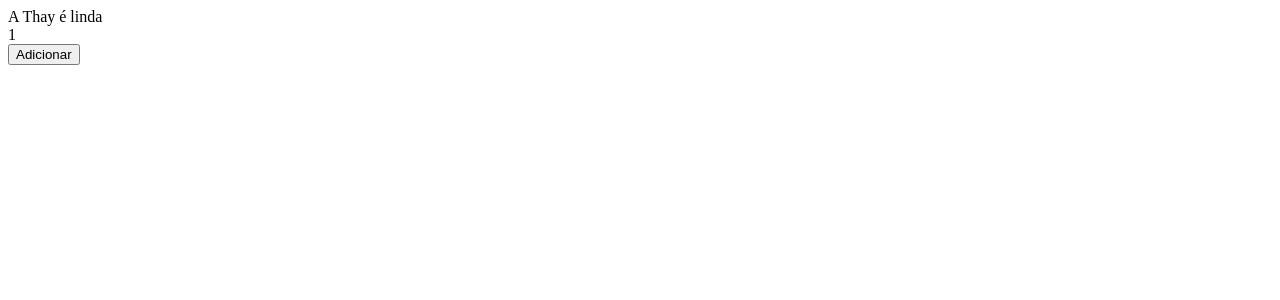
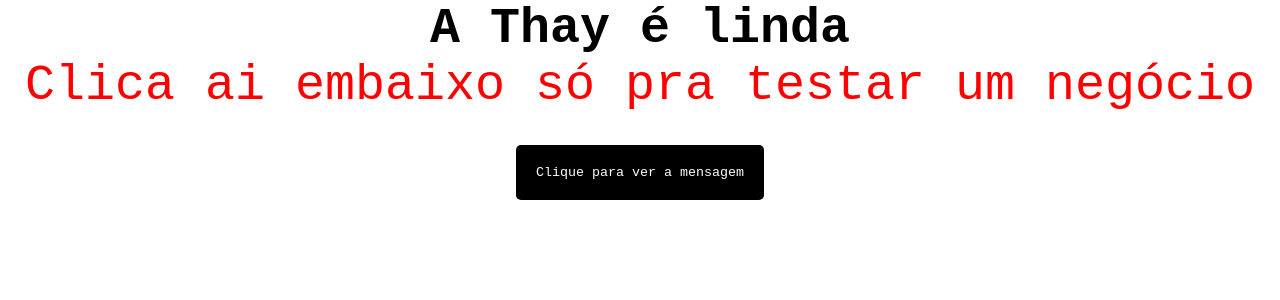
Before and after one commit to TricksterNoir/ideia-unica, a Next.js app: page / in a window 1280 px wide. Shown: the top 300 px of the page. Built offline with nearby package versions, Linux system fonts and the light colour scheme.

Commit message:
Second Commit

```diff
--- /dev/null
+++ b/pages/_app.js
@@ -0,0 +1,7 @@
+import './style.css'; // Importa o arquivo CSS global
+
+function MyApp({ Component, pageProps }) {
+  return <Component {...pageProps} />;
+}
+
+export default MyApp;
--- a/pages/index.js
+++ b/pages/index.js
@@ -2,22 +2,45 @@ import { useState } from "react";
 
 function Home(){
     return <div>
-    A Thay é linda
-    <Contador />
+    <h1 className="homeTitle">A Thay é linda</h1>
+    <Declaracao />
     </div>
 }
 
-function Contador(){
-    const [contador, setContador] = useState(1);
+// function sortMegaSena(){
+//     const listSorted = [];
+//     let i = 0;
 
-    function adicionarContador(){
-        setContador(contador + 1);
+//     while(i<5){
+//         const sortedNumber = Math.floor(Math.random() * 60) + 1;
+//         const formattedNumber = sortedNumber.toLocaleString('en-us', {
+//             minimumIntegerDigits: 2,
+//             useGrouping: false
+//         });
+//         listSorted.push(formattedNumber)
+//     }
+
+//     return (
+//         <div>
+//             <div>Seu palpite para megasena é: </div>
+//             <button onClick={sortMegaSena}>Sortear</button>
+//         </div>
+//     )
+// }
+
+function Declaracao(){
+    const[msg, setMsg] = useState(`Clica ai embaixo só pra testar um negócio`);
+
+    function mudaMsg(){
+        setMsg(`Obrigado por todo seu apoio e carinho, é algo besta mas queria arrumar uma forma diferente de te agradecer por dispor do seu tempo para me ajudar, você é ótima!`);
     }
 
-    return (
+    return(
         <div>
-            <div>{contador}</div>
-            <button onClick={adicionarContador}>Adicionar</button>
+            <div className="responseMsg">{msg}</div>
+            <div className="buttonContainer">
+                <button onClick={mudaMsg}>Clique para ver a mensagem</button>
+            </div>
         </div>
     )
 }
--- /dev/null
+++ b/pages/style.css
@@ -0,0 +1,37 @@
+*{
+    margin: 0;
+    padding: 0;
+    font-family: 'Courier New', Courier, monospace;
+}
+.homeTitle {
+    color: #000;
+    font-size: 50px;
+    text-align: center;
+    justify-content: center;
+  }
+
+  .responseMsg {
+    color: red;
+    font-size: 50px;
+    text-align: center;
+    justify-content: center;
+  }
+
+  .buttonContainer{
+    text-align: center;
+    margin-top: 20px;
+    font-size: 50px;
+  }
+
+  button {
+    background-color: #000;
+    color: white;
+    border: none;
+    padding: 20px 20px;
+    cursor: pointer;
+    border-radius: 5px;
+  }
+
+  button:hover {
+    background-color: #005bb5;
+  }
```
Also changed, not shown: 1 other file (tests, documents, lock files or other folders).
